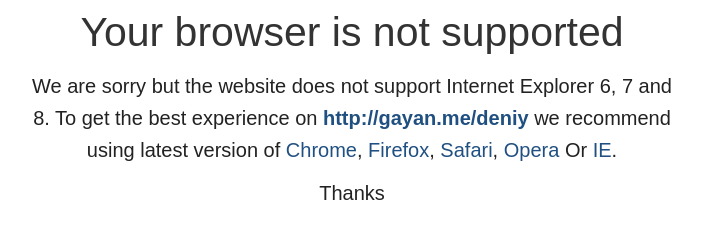
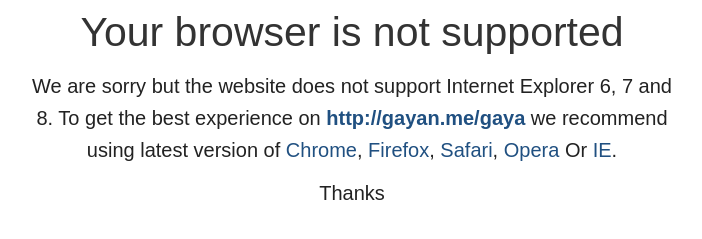
Before and after one commit to obalus/deniy, a Jekyll site: the page built from browser-warning/index.html, in a window 1280 px wide. Shown: the part 150-389 px from the top of the page, without its empty margins (288-990 px from the left). Built offline with Jekyll 4.4.1, drawn with Linux system fonts in a browser that asks for light colours.

Commit message:
Update _config.yml

```diff
--- a/_config.yml
+++ b/_config.yml
@@ -5,7 +5,7 @@ email: gayanvirajith@gmail.com
 description: > # this means to ignore newlines until "baseurl:"
   Hi, I’m a professional UI/UX designer and web developer.
   I love being minimal and creative.
-baseurl: "/deniy" # the subpath of your site, e.g. /blog/
+baseurl: "/gaya" # the subpath of your site, e.g. /blog/
 url: "http://gayan.me" # the base hostname & protocol for your site
 logourl: /assets/images/logo.png # Site logo
 author: "Tom Warlker"
```
